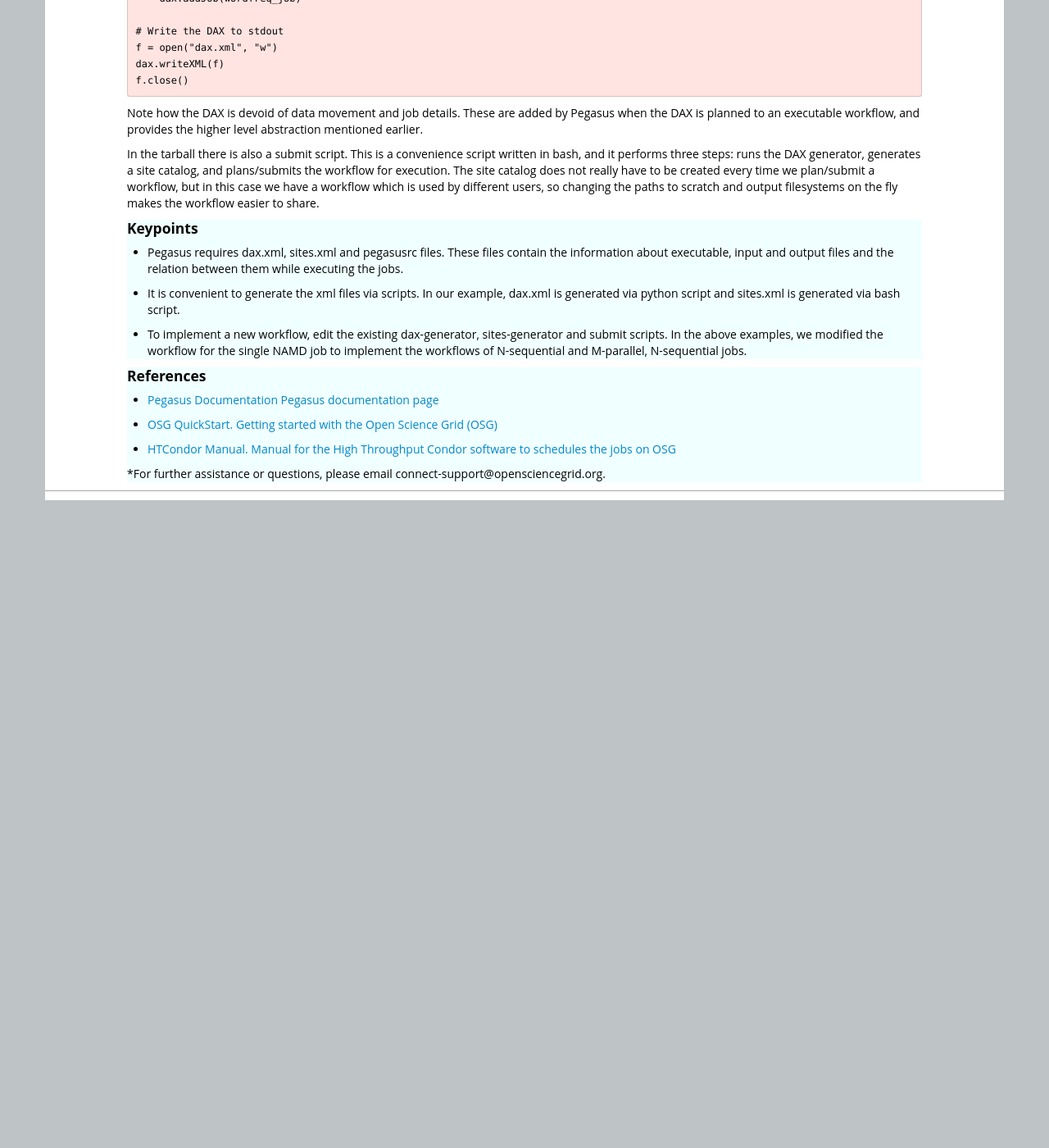
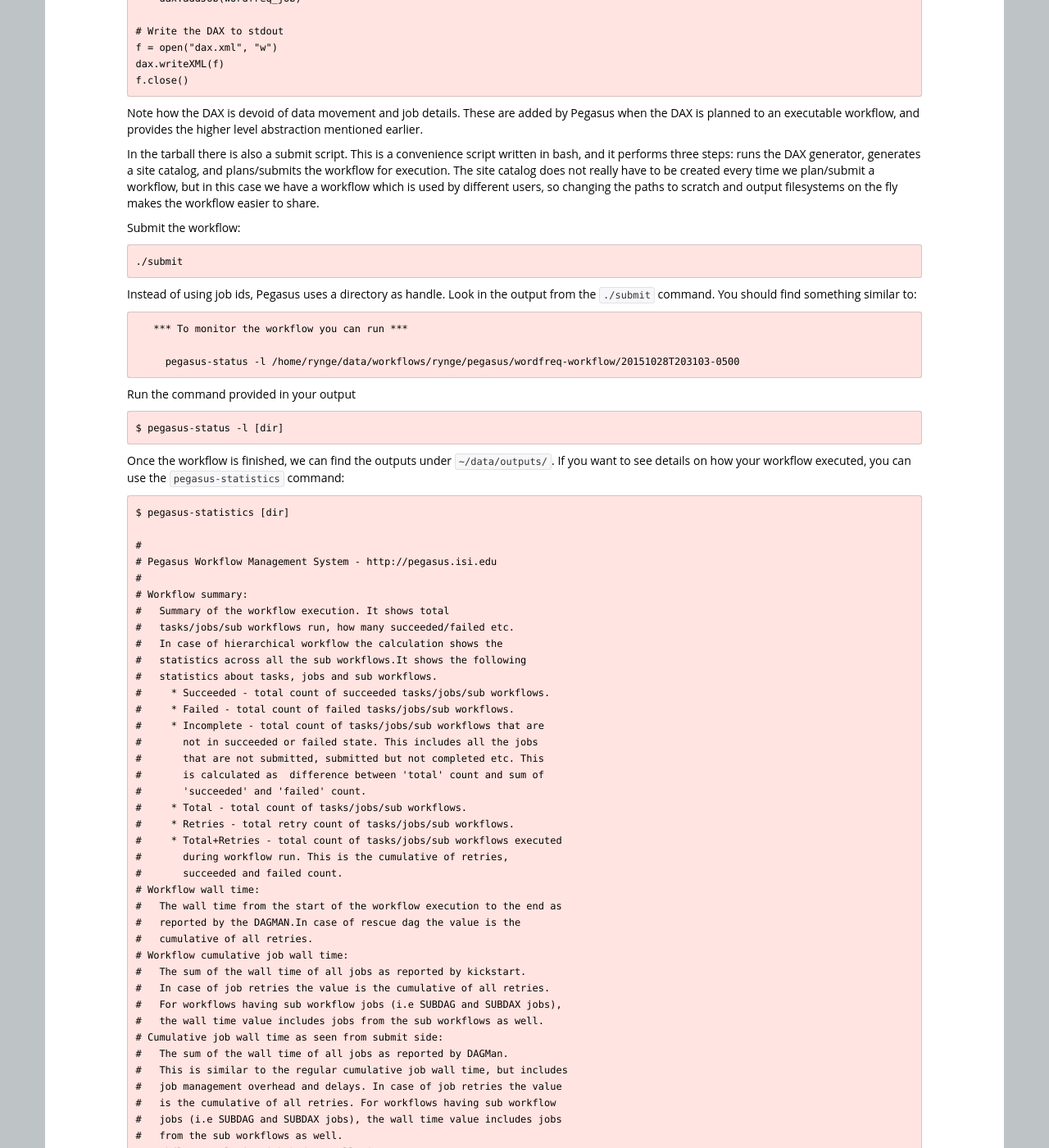
Before and after one commit to SWC-OSG-Workshop/2015-10-27-duke, a Jekyll site: the page built from novice/DHTC/06a-pegasus.md, in a window 1280 px wide and 1400 px high, scrolled down 2487 px. Shown: the whole window at 82% size. Built offline with Jekyll 4.4.1, drawn with Linux system fonts in a browser that asks for light colours; before the commit the page ends 3117 px from its top, so only the background shows below that; some of the changed text lies outside the part shown.

Commit message:
More Pegasus updates

```diff
--- a/novice/DHTC/06a-pegasus.md
+++ b/novice/DHTC/06a-pegasus.md
@@ -153,6 +153,104 @@
 which is used by different users, so changing the paths to scratch and
 output filesystems on the fly makes the workflow easier to share.
 
+Submit the workflow:
+
+~~~
+./submit
+~~~
+
+Instead of using job ids, Pegasus uses a directory as handle. Look in the
+output from the `./submit` command. You should find something similar to:
+
+~~~
+   *** To monitor the workflow you can run ***
+
+     pegasus-status -l /home/rynge/data/workflows/rynge/pegasus/wordfreq-workflow/20151028T203103-0500
+~~~
+
+Run the command provided in your output
+
+~~~
+$ pegasus-status -l [dir]
+~~~
+
+Once the workflow is finished, we can find the outputs under `~/data/outputs/`. If you want to see details on how your workflow executed, you can use the `pegasus-statistics` command:
+
+~~~
+$ pegasus-statistics [dir]
+
+#
+# Pegasus Workflow Management System - http://pegasus.isi.edu
+#
+# Workflow summary:
+#   Summary of the workflow execution. It shows total
+#   tasks/jobs/sub workflows run, how many succeeded/failed etc.
+#   In case of hierarchical workflow the calculation shows the
+#   statistics across all the sub workflows.It shows the following
+#   statistics about tasks, jobs and sub workflows.
+#     * Succeeded - total count of succeeded tasks/jobs/sub workflows.
+#     * Failed - total count of failed tasks/jobs/sub workflows.
+#     * Incomplete - total count of tasks/jobs/sub workflows that are
+#       not in succeeded or failed state. This includes all the jobs
+#       that are not submitted, submitted but not completed etc. This
+#       is calculated as  difference between 'total' count and sum of
+#       'succeeded' and 'failed' count.
+#     * Total - total count of tasks/jobs/sub workflows.
+#     * Retries - total retry count of tasks/jobs/sub workflows.
+#     * Total+Retries - total count of tasks/jobs/sub workflows executed
+#       during workflow run. This is the cumulative of retries,
+#       succeeded and failed count.
+# Workflow wall time:
+#   The wall time from the start of the workflow execution to the end as
+#   reported by the DAGMAN.In case of rescue dag the value is the
+#   cumulative of all retries.
+# Workflow cumulative job wall time:
+#   The sum of the wall time of all jobs as reported by kickstart.
+#   In case of job retries the value is the cumulative of all retries.
+#   For workflows having sub workflow jobs (i.e SUBDAG and SUBDAX jobs),
+#   the wall time value includes jobs from the sub workflows as well.
+# Cumulative job wall time as seen from submit side:
+#   The sum of the wall time of all jobs as reported by DAGMan.
+#   This is similar to the regular cumulative job wall time, but includes
+#   job management overhead and delays. In case of job retries the value
+#   is the cumulative of all retries. For workflows having sub workflow
+#   jobs (i.e SUBDAG and SUBDAX jobs), the wall time value includes jobs
+#   from the sub workflows as well.
+# Workflow cumulative job badput wall time:
+#   The sum of the wall time of all failed jobs as reported by kickstart.
+#   In case of job retries the value is the cumulative of all retries.
+#   For workflows having sub workflow jobs (i.e SUBDAG and SUBDAX jobs),
+#   the wall time value includes jobs from the sub workflows as well.
+# Cumulative job badput wall time as seen from submit side:
+#   The sum of the wall time of all failed jobs as reported by DAGMan.
+#   This is similar to the regular cumulative job badput wall time, but includes
+#   job management overhead and delays. In case of job retries the value
+#   is the cumulative of all retries. For workflows having sub workflow
+#   jobs (i.e SUBDAG and SUBDAX jobs), the wall time value includes jobs
+#   from the sub workflows as well.
+------------------------------------------------------------------------------
+Type           Succeeded Failed  Incomplete  Total     Retries   Total+Retries
+Tasks          6         0       0           6         0         6
+Jobs           17        0       0           17        0         17
+Sub-Workflows  0         0       0           0         0         0
+------------------------------------------------------------------------------
+
+Workflow wall time                                       : 8 mins, 22 secs
+Workflow cumulative job wall time                        : 22 secs
+Cumulative job wall time as seen from submit side        : 1 min, 45 secs
+Workflow cumulative job badput wall time                 :
+Cumulative job badput wall time as seen from submit side :
+
+~~~
+
+<br/>
+<br/>
+
+> ### On your own
+> * Start a new workflow with a larger input data set. Copy all the files in the `many-more-inputs` directory to the `inputs` directory, and run `./submit`. Check the status with `pegasus-status`
+> * A nice feature is that failed/stopped workflows can be recovered from where they left of. While
+the workflow is running, use `pegasus-remove [dir]` to stop the workflow. Wait for the jobs to leave the queue, and then use `pegasus-run [dir]` to start the workflow up again.
+
 <div class="keypoints" markdown="1">
 
 #### Keypoints
@@ -160,22 +258,6 @@
 
 *   It is convenient to generate the xml files via scripts. In our example, dax.xml is generated via python script and sites.xml is generated via bash script.
 
-*   To implement a new workflow, edit the existing dax-generator, sites-generator and  submit scripts.  In the above examples, we modified the workflow for the single NAMD job to implement the workflows of N-sequential and M-parallel, N-sequential jobs.
+*   To implement a new workflow, edit the existing dax-generator, sites-generator and  submit scripts.
 
 </div>
-
-
-
-<div class="keypoints" markdown="1">
-
-#### References
-
-*   [Pegasus Documentation Pegasus documentation page](https://pegasus.isi.edu/wms/docs/latest/)
-
-*   [OSG QuickStart. Getting started with the Open Science Grid (OSG)](https://confluence.grid.iu.edu/display/CON/Home)
-
-*   [HTCondor Manual. Manual for the High Throughput Condor software to schedules the jobs on OSG](http://research.cs.wisc.edu/htcondor/manual/v8.2/2_Users_Manual.html)
-
-
-*For further assistance or questions, please email connect-support@opensciencegrid.org.
-</div>
```
